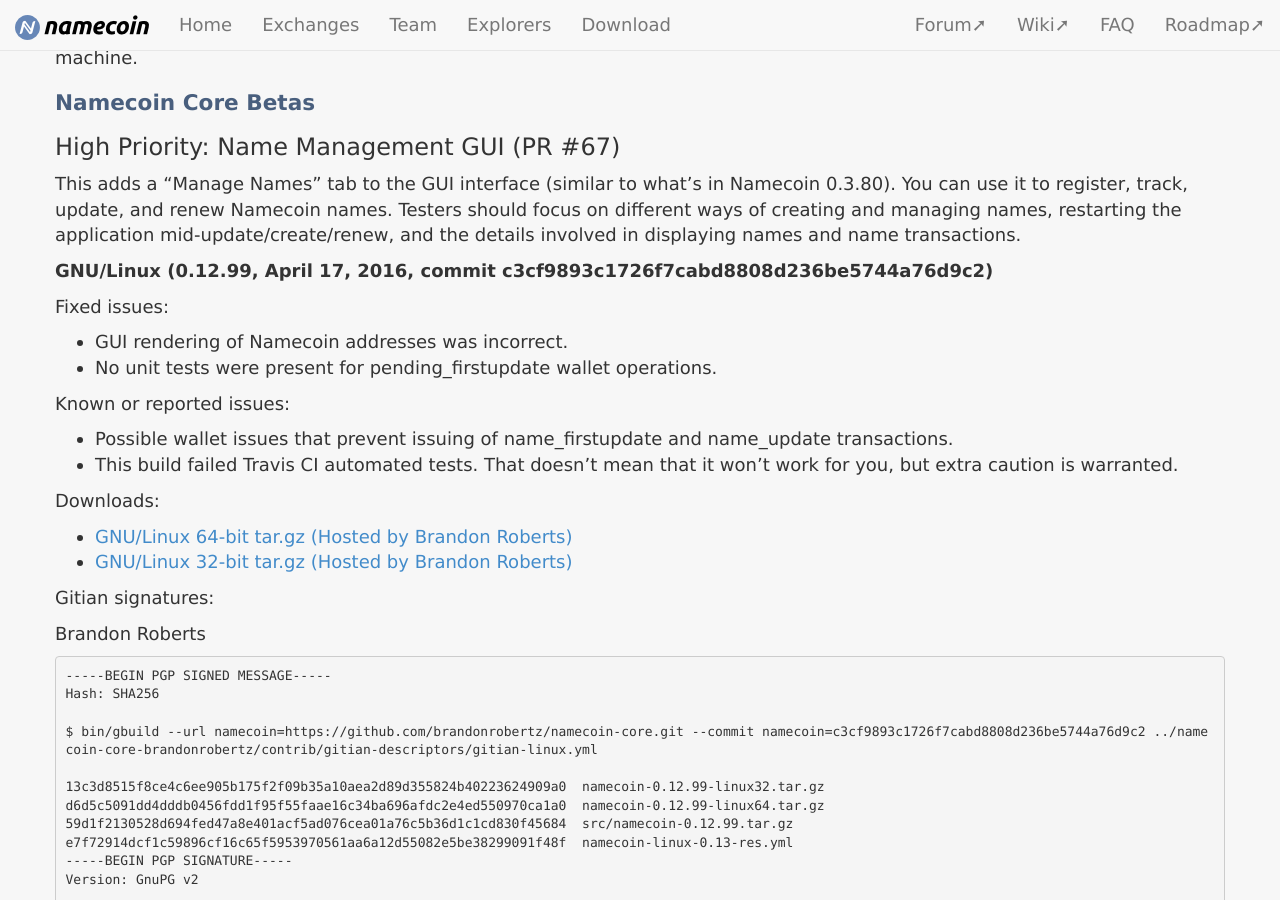
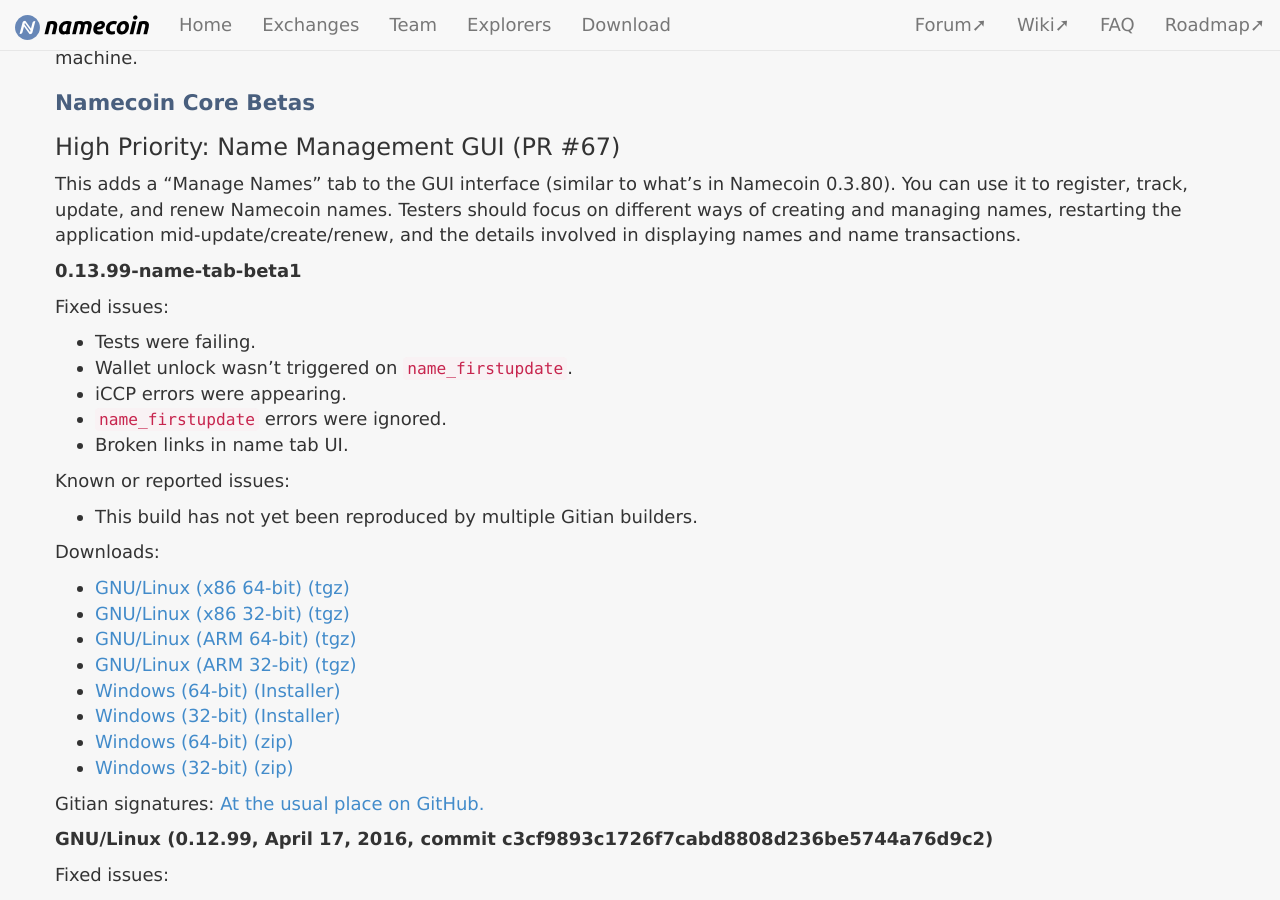
Before and after one commit to JeremyRand/namecoin.org, a Jekyll site: the page built from download/betas/index.md, in a window 1280 px wide and 900 px high, scrolled down 684 px. Built offline with Jekyll 4.4.1, drawn with Linux system fonts in a browser that asks for light colours.

Commit message:
Downloads: add 0.13.99-name-tab-beta1.

```diff
--- a/download/betas/index.md
+++ b/download/betas/index.md
@@ -18,6 +18,33 @@ As usual, it is a good idea to verify the hashes and signatures of these downloa
 ### High Priority: Name Management GUI (PR #67)
 
 This adds a "Manage Names" tab to the GUI interface (similar to what's in Namecoin 0.3.80).  You can use it to register, track, update, and renew Namecoin names.  Testers should focus on different ways of creating and managing names, restarting the application mid-update/create/renew, and the details involved in displaying names and name transactions.
+
+**0.13.99-name-tab-beta1**
+
+Fixed issues:
+
+* Tests were failing.
+* Wallet unlock wasn't triggered on `name_firstupdate`.
+* iCCP errors were appearing.
+* `name_firstupdate` errors were ignored.
+* Broken links in name tab UI.
+
+Known or reported issues:
+
+* This build has not yet been reproduced by multiple Gitian builders.
+
+Downloads:
+
+* [GNU/Linux (x86 64-bit) (tgz)](https://namecoin.org/files/namecoin-core-0.13.99-name-tab-beta1-notreproduced/namecoin-0.13.99-x86_64-linux-gnu.tar.gz)
+* [GNU/Linux (x86 32-bit) (tgz)](https://namecoin.org/files/namecoin-core-0.13.99-name-tab-beta1-notreproduced/namecoin-0.13.99-i686-pc-linux-gnu.tar.gz)
+* [GNU/Linux (ARM 64-bit) (tgz)](https://namecoin.org/files/namecoin-core-0.13.99-name-tab-beta1-notreproduced/namecoin-0.13.99-aarch64-linux-gnu.tar.gz)
+* [GNU/Linux (ARM 32-bit) (tgz)](https://namecoin.org/files/namecoin-core-0.13.99-name-tab-beta1-notreproduced/namecoin-0.13.99-arm-linux-gnueabihf.tar.gz)
+* [Windows (64-bit) (Installer)](https://namecoin.org/files/namecoin-core-0.13.99-name-tab-beta1-notreproduced/namecoin-0.13.99-win64-setup-unsigned.exe)
+* [Windows (32-bit) (Installer)](https://namecoin.org/files/namecoin-core-0.13.99-name-tab-beta1-notreproduced/namecoin-0.13.99-win32-setup-unsigned.exe)
+* [Windows (64-bit) (zip)](https://namecoin.org/files/namecoin-core-0.13.99-name-tab-beta1-notreproduced/namecoin-0.13.99-win64.zip)
+* [Windows (32-bit) (zip)](https://namecoin.org/files/namecoin-core-0.13.99-name-tab-beta1-notreproduced/namecoin-0.13.99-win32.zip)
+
+Gitian signatures: [At the usual place on GitHub.](https://github.com/namecoin/gitian.sigs)
 
 **GNU/Linux (0.12.99, April 17, 2016, commit c3cf9893c1726f7cabd8808d236be5744a76d9c2)**
 
```
